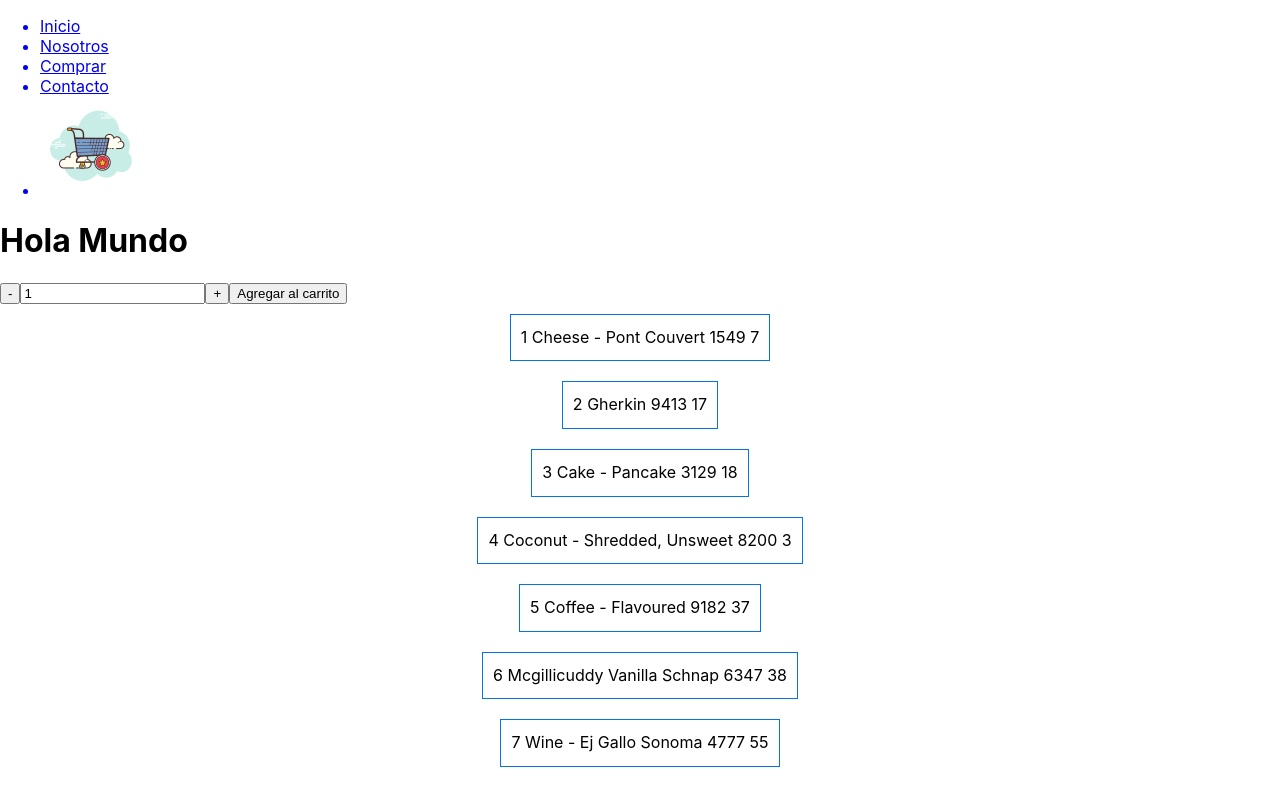
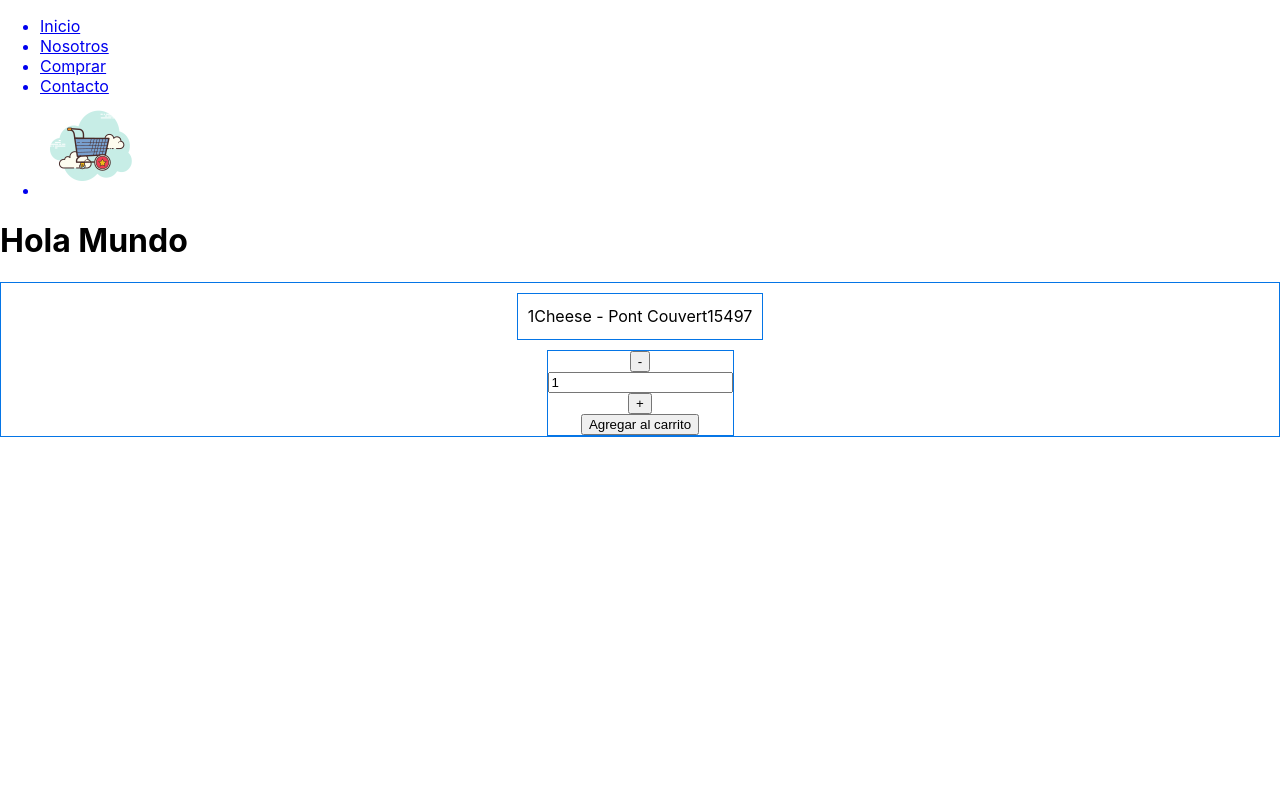
Before and after one commit to alejandromoises02/ReactCoderHouse, a React (Create React App) app: page / in a window 1280 px wide. Shown: the top 785 px of the page. Built offline with nearby package versions, Linux system fonts and the light colour scheme.

Commit message:
desafio clase 6

```diff
--- a/package.json
+++ b/package.json
@@ -8,6 +8,7 @@
     "@testing-library/user-event": "^12.1.10",
     "react": "^17.0.1",
     "react-dom": "^17.0.1",
+    "react-router-dom": "^5.2.0",
     "react-scripts": "4.0.0",
     "web-vitals": "^0.2.4"
   },
--- a/src/App.css
+++ b/src/App.css
@@ -46,7 +46,11 @@
   text-align: justify;
 
 }
-.card   p{
+.card  {
+  border: solid #0575E6 1px;
+}
+
+p{
   padding:10px;
   margin: 10px;
   line-height: 1.6;
--- a/src/App.js
+++ b/src/App.js
@@ -2,24 +2,40 @@ import React from 'react';
 import NavBar from './components/NavBar';
 import Home from './components/Home';
 import ItemCount from './components/ItemCount';
-import Item from './components/Item';
+import ItemDetailContainer from './components/ItemDetailContainer';
+
 import './App.css';
 
 
-const count = (counter) => {
-  alert("El precio es :" + counter);
-}
 
 function App() {
   return (
     <div>
         <NavBar/>
         <Home greeting= "Hola Mundo"/>
-        <ItemCount initial={1} min={0} max={10} onAdd={count}/>
-        <Item/>
+        <ItemDetailContainer/>
+
     </div>
   );
 }
 
 
 export default App;
+
+/*<BrowserRouter>
+      <NavBar/>
+      <Switch>
+
+        <Route exact path="/">
+          <Home/>
+        </Route>
+
+        <Route exact path="/cart">
+
+        </Route>
+
+      </Switch>
+
+    </BrowserRouter>
+
+    <ItemCount initial={1} min={0} max={10} onAdd={count}/>*/
--- a/src/components/Home.js
+++ b/src/components/Home.js
@@ -1,11 +1,15 @@
 import React from 'react';
+import Item from './Item';
 
 const Home =({greeting})=>{
     return(
         <>
             <h1>{greeting}</h1>
+
         </>
     )
 }
 
 export default Home;
+
+/*<Item/>*/
--- a/src/components/ItemCount.js
+++ b/src/components/ItemCount.js
@@ -31,12 +31,12 @@ const Itemcount = ({initial, min, max, onAdd}) => {
 
 
     return (
-        <>
+        <div class="card">
             <button onClick={(e) => restarAlContador(e)}> - </button>
             <input placeholder="cantidad" type="number" value={contador} />
             <button onClick={(e) => agregueAlContador(e)}> + </button>
             <button onClick={(e) => agregueAlCarrito(e)}> Agregar al carrito </button>
-        </>
+        </div>
     )
 
 }
--- /dev/null
+++ b/src/components/ItemDetail.js
@@ -0,0 +1,20 @@
+import React, { useState } from "react";
+import CartIcon from './CartIcon';
+import ItemCount from './ItemCount';
+
+const count = (counter) => {
+  alert("El precio es :" + counter);
+}
+
+const ItemDetail = ({prod}) => {
+
+  return (
+    <div class="card">
+        <p>{prod}</p>
+        <ItemCount initial={1} min={0} max={10} onAdd={count}/>
+    </div>
+)
+
+}
+
+export default ItemDetail;
--- /dev/null
+++ b/src/components/ItemDetailContainer.js
@@ -0,0 +1,31 @@
+import { useEffect, useState } from 'react';
+import getItem from  './ItemList';
+import ItemCount from './ItemCount';
+import ItemDetail from './ItemDetail';
+
+
+
+
+const ItemDetailContainer =()=>{
+
+  const [producto, setProducto]=useState();
+
+  useEffect(() => {
+    const Item = getItem();
+
+    Item.then((result)=>{
+        setProducto(result);
+
+    })
+
+  }, [])
+
+  return (
+
+    <ItemDetail prod={producto}/>
+
+)
+
+}
+
+export default ItemDetailContainer;
--- a/src/components/ItemList.js
+++ b/src/components/ItemList.js
@@ -1,4 +1,4 @@
-export default function GetlistaProductos(){
+/*export default function GetlistaProductos(){
   return new Promise(resolve => {
     setTimeout(() => {
       resolve(listaProducts)
@@ -259,3 +259,17 @@ const listaProducts =`
   "precio": 5540,
   "stock": 83
 }]`
+
+
+*/
+
+export default function getItem(){
+  return new Promise(resolve => {
+    setTimeout(() => {
+      resolve(item);
+    }, 3000);
+
+  });
+}
+
+const item =[1, "Cheese - Pont Couvert",1549, 7];
```
Also changed, not shown: 1 other file (tests, documents, lock files or other folders).
